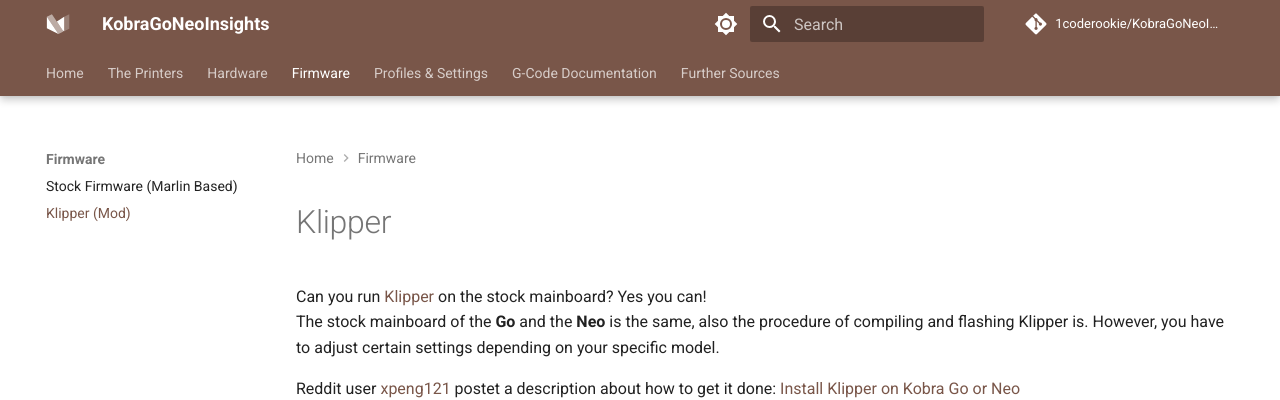
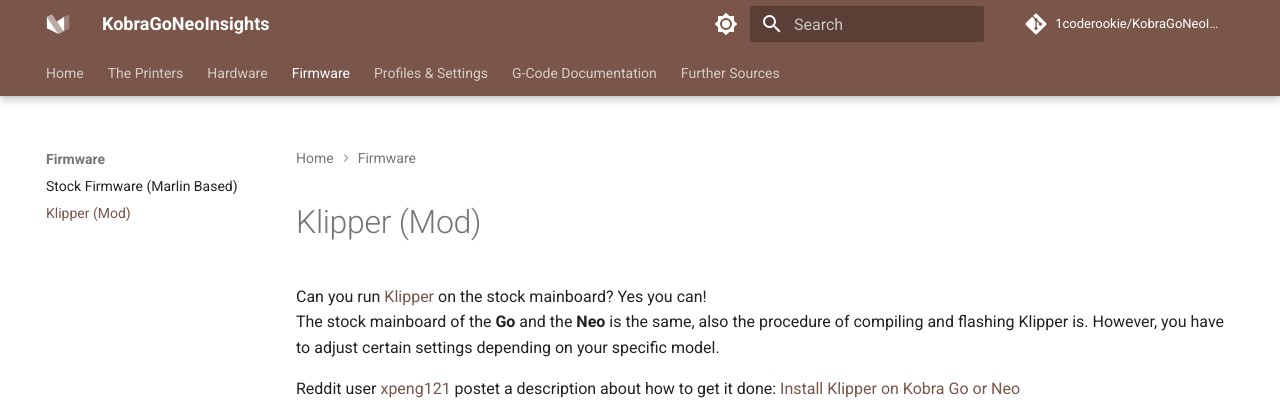
Before and after one commit to 1coderookie/KobraGoNeoInsights, an MkDocs documentation site: the page built from docs/firmware/fw_klipper.md, in a window 1280 px wide. Shown: the top 400 px of the page. Built offline with MkDocs 1.6.1 and Material for MkDocs 9.7.7, drawn with Linux system fonts in a browser that asks for light colours; comment, search, counter and statistics services are not loaded.

Commit message:
Update fw_klipper.md

```diff
--- a/docs/firmware/fw_klipper.md
+++ b/docs/firmware/fw_klipper.md
@@ -1,6 +1,6 @@
 <link rel=”manifest” href=”docs/manifest.webmanifest”>
 
-# Klipper
+# Klipper (Mod)
 
 Can you run [Klipper](https://www.klipper3d.org/) on the stock mainboard? Yes you can!
 The stock mainboard of the **Go** and the **Neo** is the same, also the procedure of compiling and flashing Klipper is. However, you have to adjust certain settings depending on your specific model.
```
